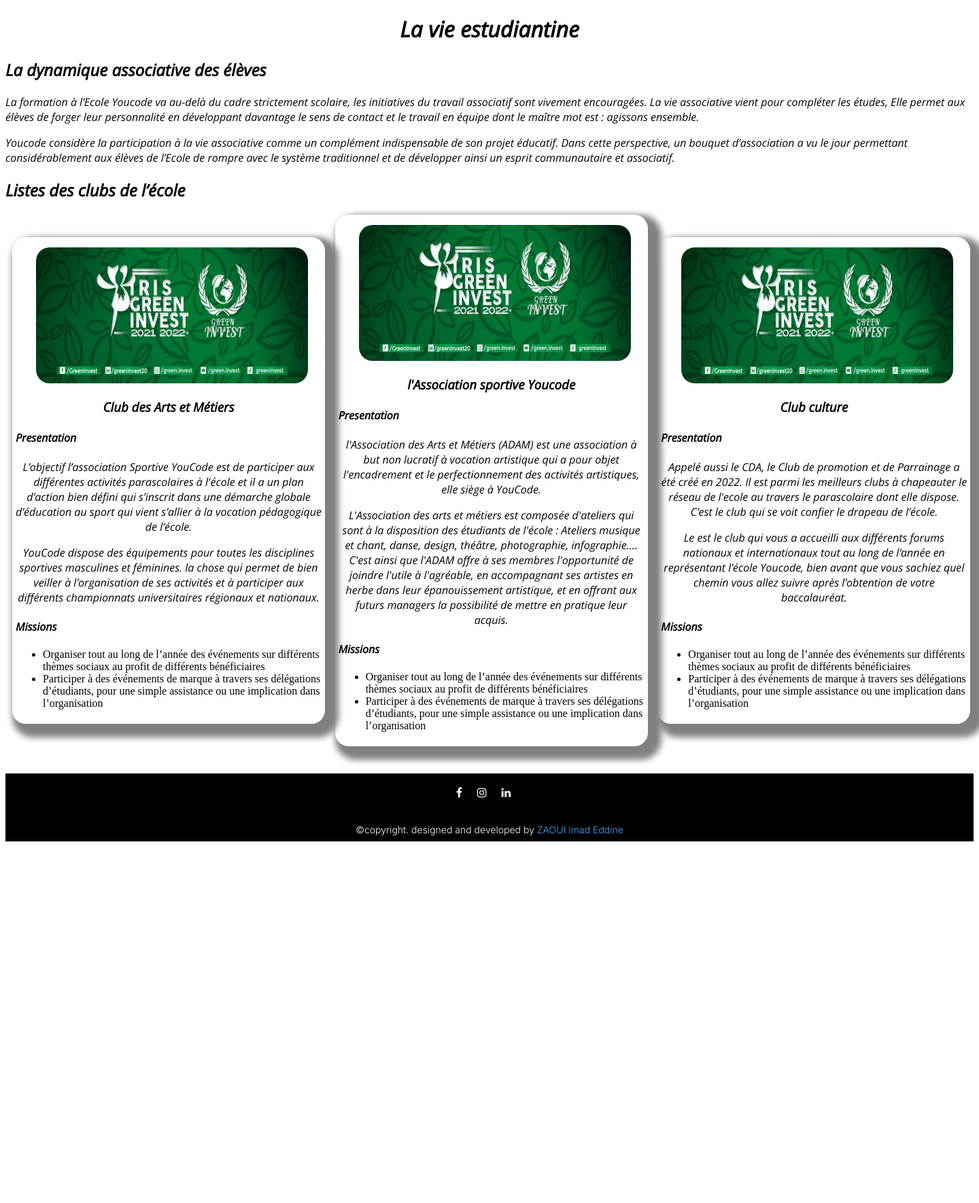
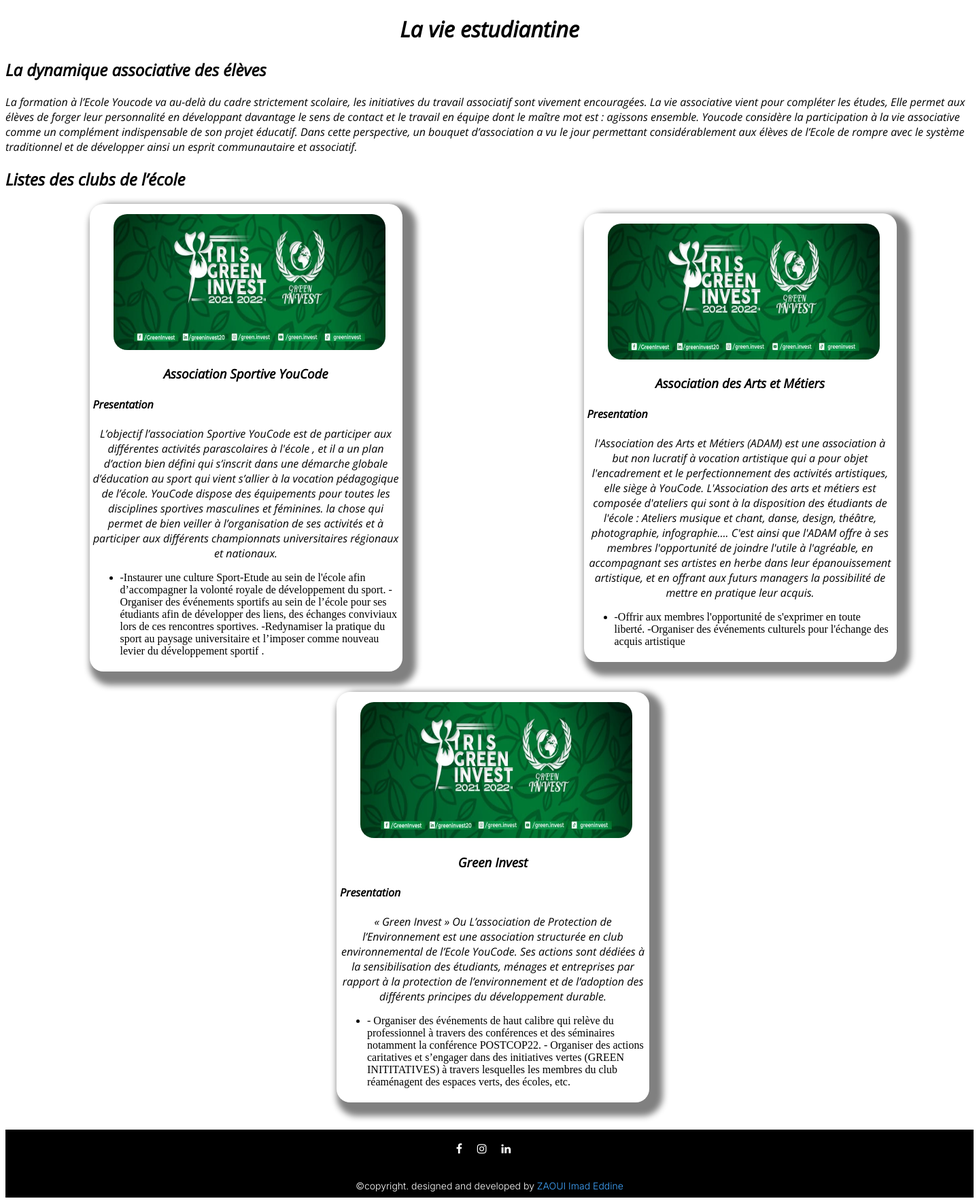
Before and after one commit to mrImad007/Projet-SiteGestionDesClubs, a PHP site: page /php/index.php in a window 1440 px wide. Shown: the part 78-1848 px from the top of the page at 68% size. Before the commit the page ends 1316 px from the top, so only its background shows below. Run offline with PHP 8.4, Linux system fonts and the light colour scheme; data comes from the database, SQL or seed files in the repository.

Commit message:
New changes

```diff
--- a/php/css/home.css
+++ b/php/css/home.css
@@ -100,7 +100,6 @@
     border-radius: 20px;
 }
 .club{
-    flex: 1;
     padding-left: 10px;
 }
 .container{
--- a/php/index.php
+++ b/php/index.php
@@ -1,6 +1,15 @@
+<?php
+    $pdo = new PDO("mysql:host=localhost;dbname=brief2;port=3306",'root','');
+    $pdo->setAttribute(PDO::ATTR_ERRMODE, PDO::ERRMODE_EXCEPTION);
 
+    $show = 'SELECT * FROM clubs ';
+    $sh=$pdo->prepare($show);
+    $sh->execute();
+
+    $clubs = $sh->fetchAll(PDO::FETCH_ASSOC);
+?>
 <!DOCTYPE html>
-<html lang="en">
+<html>
 <head>
     <meta charset="UTF-8">
     <meta http-equiv="X-UA-Compatible" content="IE=edge">
@@ -54,75 +63,39 @@
     <div class="intro">
         <h2>La dynamique associative des élèves</h2>
         <div class="text">
-            <p>La formation à l’Ecole Youcode va au-delà du cadre strictement scolaire, les initiatives du travail associatif sont vivement encouragées. La vie associative vient pour compléter les études, Elle permet aux élèves de forger leur personnalité en développant davantage le sens de contact et le travail en équipe dont le maître mot est : agissons ensemble.</p>
-            <p>Youcode considère la participation à la vie associative comme un complément indispensable de son projet éducatif. Dans cette perspective, un bouquet d’association a vu le jour permettant considérablement aux élèves de l’Ecole de rompre avec le système traditionnel et de développer ainsi un esprit communautaire et associatif.</p>
+            <p>La formation à l’Ecole Youcode va au-delà du cadre strictement scolaire, les initiatives du travail associatif sont vivement encouragées. La vie associative vient pour compléter les études, Elle permet aux élèves de forger leur personnalité en développant davantage le sens de contact et le travail en équipe dont le maître mot est : agissons ensemble.
+            Youcode considère la participation à la vie associative comme un complément indispensable de son projet éducatif. Dans cette perspective, un bouquet d’association a vu le jour permettant considérablement aux élèves de l’Ecole de rompre avec le système traditionnel et de développer ainsi un esprit communautaire et associatif.</p>
         </div>
         <div class="ttl">
             <h2>Listes des clubs de l’école</h2>
         </div>
     </div>
 
-    <div class="container">
+    <div class="container" style="flex-wrap: wrap; gap: 30px;">
         <!-- club 1 -->
+        <?php foreach($clubs as $club) : ?>
         <div class="club">
             <div class="cont">
                 <div class="img">
                     <img src="greenInvest.jpg" alt="#">
                 </div>
                 <div class="description">
-                    <h3>Club des Arts et Métiers</h3>
+                    <h3><?php echo $club['Name'] ;?></h3>
                     <h4>Presentation</h4>
-                    <p>L’objectif l’association Sportive YouCode est de participer aux différentes activités parascolaires à l'école et il a un  plan d’action bien défini qui s’inscrit dans une démarche globale d’éducation au sport qui vient s’allier à la vocation pédagogique de l’école.</p>
-                    <p>YouCode dispose des équipements pour toutes les disciplines sportives masculines et féminines. la chose qui permet de bien veiller à l’organisation de ses activités et à participer aux différents championnats universitaires régionaux et nationaux.</p>
-                    <h4>Missions</h4>
+                    <p>
+                    <?php echo $club['Description'] ;?>
+                    </p>
                     <ul class="tasks">
-                        <li>Organiser tout au long de l’année des événements sur différents thèmes sociaux au profit de différents bénéficiaires</li>
-                        <li>Participer à des événements de marque à travers ses délégations d’étudiants, pour une simple assistance ou une implication dans l’organisation</li>
+                        <li><?php echo $club['Mission'] ?></li>
+
                     </ul>
                 </div>
             </div>
         </div>
-        <!-- club 2 -->
-        <div class="club">
-            <div class="cont">
-                <div class="img">
-                    <img src="greenInvest.jpg" alt="#">
-                </div>
-                <div class="description">
-                    <h3>l'Association sportive Youcode</h3>
-                    <h4>Presentation</h4>
-                    <p>l'Association des Arts et Métiers (ADAM) est une association à but non lucratif à vocation artistique qui a pour objet l'encadrement et le perfectionnement des activités artistiques, elle siège à YouCode. </p>
-                    <p>L'Association des arts et métiers est composée d'ateliers qui sont à la disposition des étudiants de l'école : Ateliers musique et chant, danse, design, théâtre, photographie, infographie….
-                        C'est ainsi que l'ADAM offre à ses membres l'opportunité de joindre l'utile à l'agréable, en accompagnant ses artistes en herbe dans leur épanouissement artistique, et en offrant aux futurs managers la possibilité de mettre en pratique leur acquis.</p>
-                    <h4>Missions</h4>
-                    <ul class="tasks">
-                        <li>Organiser tout au long de l’année des événements sur différents thèmes sociaux au profit de différents bénéficiaires</li>
-                        <li>Participer à des événements de marque à travers ses délégations d’étudiants, pour une simple assistance ou une implication dans l’organisation</li>
-                    </ul>
-                </div>
-            </div>
-        </div>
-        <!-- club 3 -->
-        <div class="club">
-            <div class="cont">
-                <div class="img">
-                    <img src="greenInvest.jpg" alt="#">
-                </div>
-                <div class="description">
-                    <h3>Club culture</h3>
-                    <h4>Presentation</h4>
-                    <p>Appelé aussi le CDA, le Club de promotion et de Parrainage a été créé en 2022. Il est parmi les meilleurs clubs à chapeauter le réseau de l'ecole au travers le parascolaire dont elle dispose. C’est le club qui se voit confier le drapeau de l’école.</p>
-                    <p>Le  est le club qui vous a accueilli aux différents forums nationaux et internationaux tout au long de l’année en représentant l’école Youcode, bien avant que vous sachiez quel chemin vous allez suivre après l’obtention de votre baccalauréat.</p>
-                    <h4>Missions</h4>
-                    <ul class="tasks">
-                        <li>Organiser tout au long de l’année des événements sur différents thèmes sociaux au profit de différents bénéficiaires</li>
-                        <li>Participer à des événements de marque à travers ses délégations d’étudiants, pour une simple assistance ou une implication dans l’organisation</li>
-                    </ul>
-                </div>
-            </div>
-        </div>
+        <?php endforeach; ?>
     </div>
 </div>
+
         <!--/.footer-->
     <footer id="footer"  class="footer">
         <div class="container">
```
Also changed, not shown: php/delete.php (added, +7 -0 lines), php/gestionClub.php (+1 -6 lines), php/addClub.php (line endings or trailing spaces).
